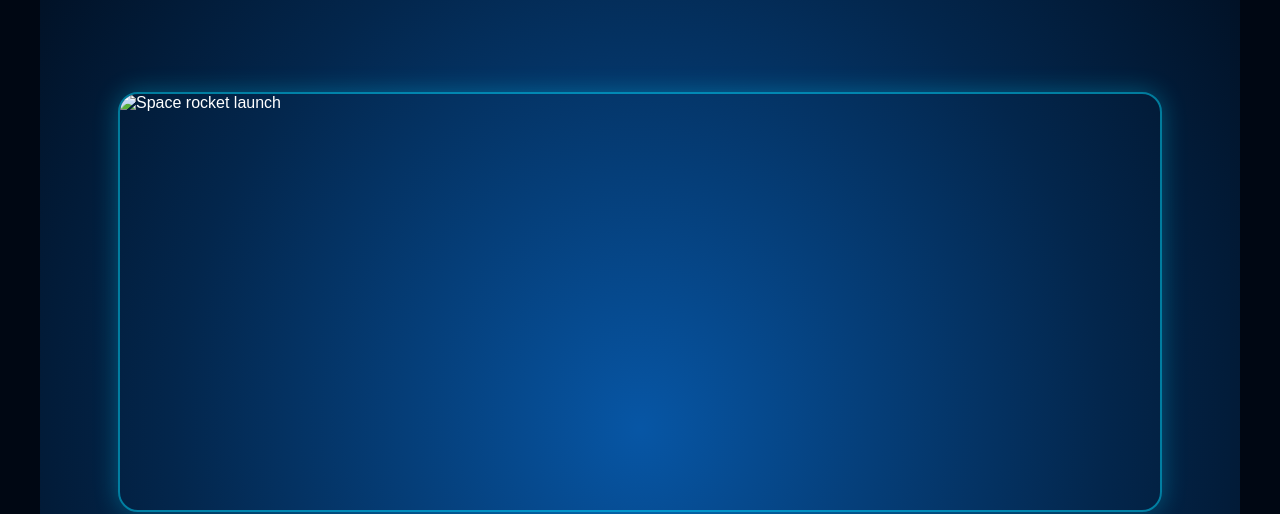
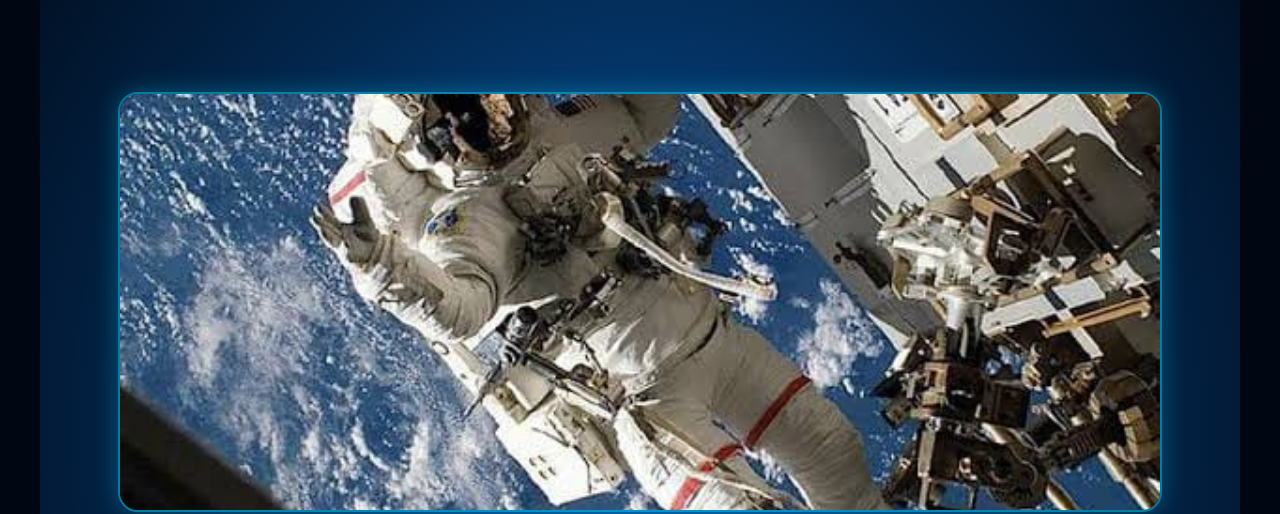
Before and after one commit to vaghelabhavin535-eng/hidden-world, a plain HTML site: page space-exploration.html in a window 1280 px wide. Shown: the part 305-819 px from the top of the page. Drawn offline with Linux system fonts and the light colour scheme.

Commit message:
Update space-exploration.html

```diff
--- a/space-exploration.html
+++ b/space-exploration.html
@@ -58,7 +58,7 @@
         <!-- MAIN IMAGE -->
 
         <section class="exploration-image">
-            <img src="images/space exploration.jpeg"
+            <img src="image/space exploration.jpeg"
                  alt="Space rocket launch">
         </section>
 
```
